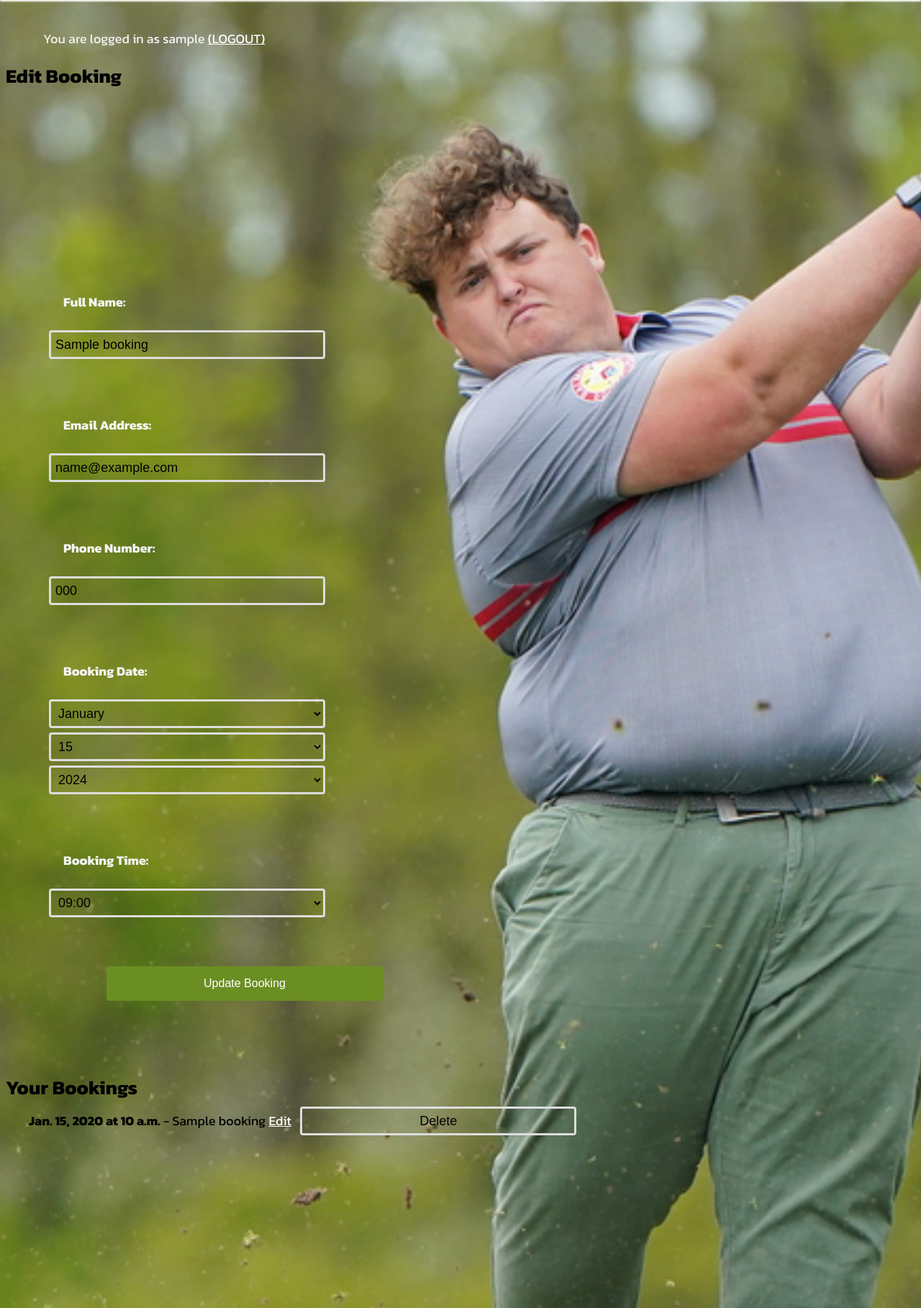
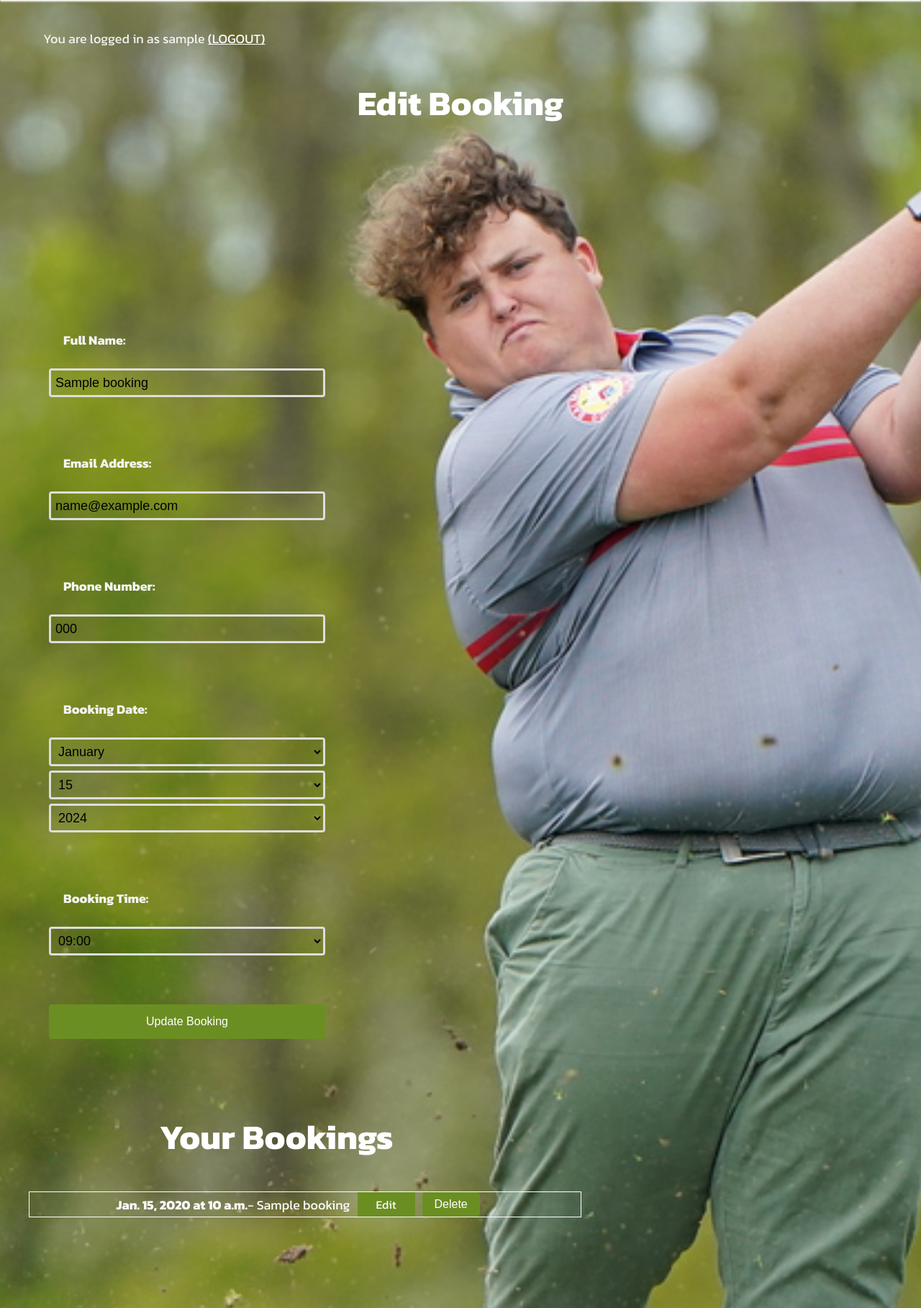
Before and after one commit to Code-Institute-Submissions/learn_golf_booking, a Django app: page /lessons/booking/1/edit/ in a window 1280 px wide. Shown: the part 102-1920 px from the top of the page at 72% size. Run offline with Django 5.2, Linux system fonts and the light colour scheme; a user stored in the database is signed in; tables that the repository leaves empty hold one stand-in row (values such as "Sample post"); some libraries are stand-ins or nearby versions.

Commit message:
style your bookings section

```diff
--- a/codestar/urls.py
+++ b/codestar/urls.py
@@ -21,4 +21,5 @@ urlpatterns = [
     path('admin/', admin.site.urls),
     path('accounts/', include('accounts.urls')),
     path('lessons/', include('lessons.urls')),
+
 ]
--- a/lessons/templates/lessons/book_lessons.html
+++ b/lessons/templates/lessons/book_lessons.html
@@ -32,7 +32,8 @@
 
         <h2>{% if editing %}Edit Booking{% else %}Book a Lesson{% endif %}</h2>
 
-        <form method="POST" action="{% if editing %}{% url 'booking_update' booking_id %}{% else %}{% url 'book_lessons' %}{% endif %}">
+        <form method="POST"
+            action="{% if editing %}{% url 'booking_update' booking_id %}{% else %}{% url 'book_lessons' %}{% endif %}">
             {% csrf_token %}
             {{ form.as_p }}
             <button type="submit" id="submit-booking">
@@ -45,52 +46,67 @@
         <p>You must be logged in to make a booking.</p>
         {% endif %}
     </section>
+
     <section>
-        <h2>Your Bookings</h2>
+        <h2 id="bookings-heading">Your Bookings</h2>
         {% if bookings %}
         <ul>
             {% for booking in bookings %}
-            <li>
+            <li id="bookings">
                 <strong>{{ booking.date }} at {{ booking.time }}</strong> - {{ booking.name }}
-                <a href="{% url 'booking_update' booking.id %}">Edit</a>
-                <form action="{% url 'book_lessons' %}" method="post" style="display: inline;">
-                    {% csrf_token %}
-                    <input type="hidden" name="delete_booking_id" value="{{ booking.id }}">
-                    <input type="submit" value="Delete" onclick="return confirm('Are you sure you want to delete this booking?');">
-                </form>
+                <a href="{% url 'booking_update' booking.id %}" class="edit">Edit</a>
+                <button type="button" class="edit" onclick="openModal('{{ booking.id }}')">Delete</button>
             </li>
             {% endfor %}
         </ul>
         {% else %}
-        <p>You have no bookings.</p>
+        <p id="no-bookings">You have no bookings.</p>
         {% endif %}
     </section>
-    <footer>
+
+    <div id="deleteModal" class="modal">
+        <div class="modal-content">
+            <span class="close" onclick="closeModal()">&times;</span>
+            <p id="confirm-delete">Are you sure you want to delete this booking?</p>
+            <form id="deleteForm" method="post" action="{% url 'book_lessons' %}">
+                {% csrf_token %}
+                <input type="hidden" name="delete_booking_id" id="delete_booking_id">
+                <button type="submit">Yes, Delete</button>
+                <button type="button" onclick="closeModal()">Cancel</button>
+            </form>
+        </div>
+    </div>
+
     <footer>
         <ul id="socials">
             <li>
-                <a href="https://www.facebook.com/" target="_blank" rel="noopener" aria-label="Visit our facebook page (opens in new tab)">
+                <a href="https://www.facebook.com/" target="_blank" rel="noopener"
+                    aria-label="Visit our facebook page (opens in new tab)">
                     <i class="fa-brands fa-facebook-f"></i>
                 </a>
             </li>
             <li>
-                <a href="https://twitter.com/" target="_blank" rel="noopener" aria-label="Visit our twitter page (opens in a new tab)">
+                <a href="https://twitter.com/" target="_blank" rel="noopener"
+                    aria-label="Visit our twitter page (opens in a new tab)">
                     <i class="fa-brands fa-x-twitter"></i>
                 </a>
             </li>
             <li>
-                <a href="https://www.youtube.com/" target="_blank" rel="noopener" aria-label="Visit our YouTube channel (opens in a new tab)">
+                <a href="https://www.youtube.com/" target="_blank" rel="noopener"
+                    aria-label="Visit our YouTube channel (opens in a new tab)">
                     <i class="fa-brands fa-youtube"></i>
                 </a>
             </li>
             <li>
-                <a href="https://www.instagram.com/" target="_blank" rel="noopener" aria-label="Visit our Instagram page (opens in a new tab)">
+                <a href="https://www.instagram.com/" target="_blank" rel="noopener"
+                    aria-label="Visit our Instagram page (opens in a new tab)">
                     <i class="fa-brands fa-instagram"></i>
                 </a>
             </li>
         </ul>
     </footer>
 
+    <script src="{% static 'js/script.js' %}"></script>
     <script src="https://kit.fontawesome.com/856dbb2edf.js" crossorigin="anonymous"></script>
 </body>
 
--- a/lessons/views.py
+++ b/lessons/views.py
@@ -7,26 +7,31 @@ from .models import Booking
 def book_lessons(request):
     if request.method == 'POST':
         if 'delete_booking_id' in request.POST:
-            booking_id = request.POST['delete_booking_id']
-            booking = get_object_or_404(Booking, id=booking_id, user=request.user)
-            booking.delete()
+            booking_id = request.POST.get('delete_booking_id')
+            booking_to_delete = get_object_or_404(Booking, id=booking_id, user=request.user)
+            booking_to_delete.delete()
             return redirect('book_lessons')
+        else:
+            if 'booking_id' in request.POST:
+                booking = get_object_or_404(Booking, id=request.POST['booking_id'], user=request.user)
+                form = BookingForm(request.POST, instance=booking)
+            else:
+                form = BookingForm(request.POST)
 
-        form = BookingForm(request.POST)
-        if form.is_valid():
-            booking = form.save(commit=False)
-            booking.user = request.user
-            booking.save()
-            return redirect('book_lessons')
+            if form.is_valid():
+                booking = form.save(commit=False)
+                booking.user = request.user
+                booking.save()
+                return redirect('book_lessons')
     else:
         form = BookingForm()
 
     bookings = Booking.objects.filter(user=request.user)
+
     return render(request, 'lessons/book_lessons.html', {
         'form': form,
         'bookings': bookings,
     })
-
 def home(request):
     return render(request, 'book_lessons.html')
 
--- a/static/css/style.css
+++ b/static/css/style.css
@@ -45,7 +45,7 @@ input, select {
     padding: 6px;
     margin-top: 6px;
     box-sizing: border-box;
-    border: 1px solid #ddd;
+    border: solid #ddd;
     border-width: 3px;
     border-radius: 4px;
     height: 40px;
@@ -84,9 +84,7 @@ button:hover {
     border: none;
     border-radius: 4px;
     cursor: pointer;
-    font-size: 16px;
-    margin-top: 50px;
-    margin-left: 140px;
+    margin-left: 60px;
     width: 30vw;
     align-self: start;
 }
@@ -235,7 +233,107 @@ footer {
 }
 
 h2 {
-    margin: 0 8px;
+    text-align: center;
+    color: white;
+    margin-top: 40px;
+    font-size: xxx-large;
+}
+
+/* Delete Modal */
+
+.modal {
+    display: none;
+    position: fixed;
+    z-index: 1;
+    left: 0;
+    top: 0;
+    width: 100%;
+    height: 100%;
+    overflow: auto;
+    background-color: rgb(0, 0, 0);
+    background-color: rgba(0, 0, 0, 0.4);
+}
+
+.modal-content {
+    background-color: #fefefe;
+    margin: 15% auto;
+    padding: 20px;
+    border: 1px solid #888;
+    width: 80%;
+    max-width: 400px;
+    text-align: center;
+}
+
+.close {
+    color: #aaa;
+    float: right;
+    font-size: 28px;
+    font-weight: bold;
+}
+
+.close:hover,
+.close:focus {
+    color: black;
+    text-decoration: none;
+    cursor: pointer;
+}
+
+.edit {
+    margin-top: 0;
+    margin-left: 10px;
+    cursor: pointer;
+    font-size: 16px;
+    width: 80px;
+    height: 4.3vh;
+    align-items: center;
+    display: flex;
+    justify-content: center;
+    text-decoration: none;
+    background-color: olivedrab;
+}
+.edit:hover {
+    background-color: darkgreen;
+}
+
+#confirm-delete {
+    color: olivedrab;
+    text-align: center;
+    margin: 0;
+    padding-top: 30px;
+    font-size: x-large;
+}
+
+#deleteForm {
+    min-height: 25vh;
+    margin: 0;
+    padding-top: 20px;
+}
+
+#bookings-heading {
+    color: white;
+    text-align: center;
+    width: 60vw;
+}
+
+#bookings {
+    border: 1px solid white;
+    width: 60vw;
+    padding-top: 0;
+    margin: 0;
+    height: 4.5vh;
+    display: flex;
+    justify-content: center;
+    text-align: center;
+    align-items: center;
+    color: white;
+
+}
+
+#no-bookings {
+    min-width: 60vw;
+    text-align: center;
+    font-size: x-large;
+    margin: 0;
 }
 @media screen and (min-width: 1200px) {
     nav {
--- /dev/null
+++ b/static/js/script.js
@@ -0,0 +1,15 @@
+function openModal(bookingId) {
+    document.getElementById('delete_booking_id').value = bookingId;
+    document.getElementById('deleteModal').style.display = 'block';
+}
+
+function closeModal() {
+    document.getElementById('deleteModal').style.display = 'none';
+}
+
+window.onclick = function(event) {
+    const modal = document.getElementById('deleteModal');
+    if (event.target == modal) {
+        closeModal();
+    }
+}
```
